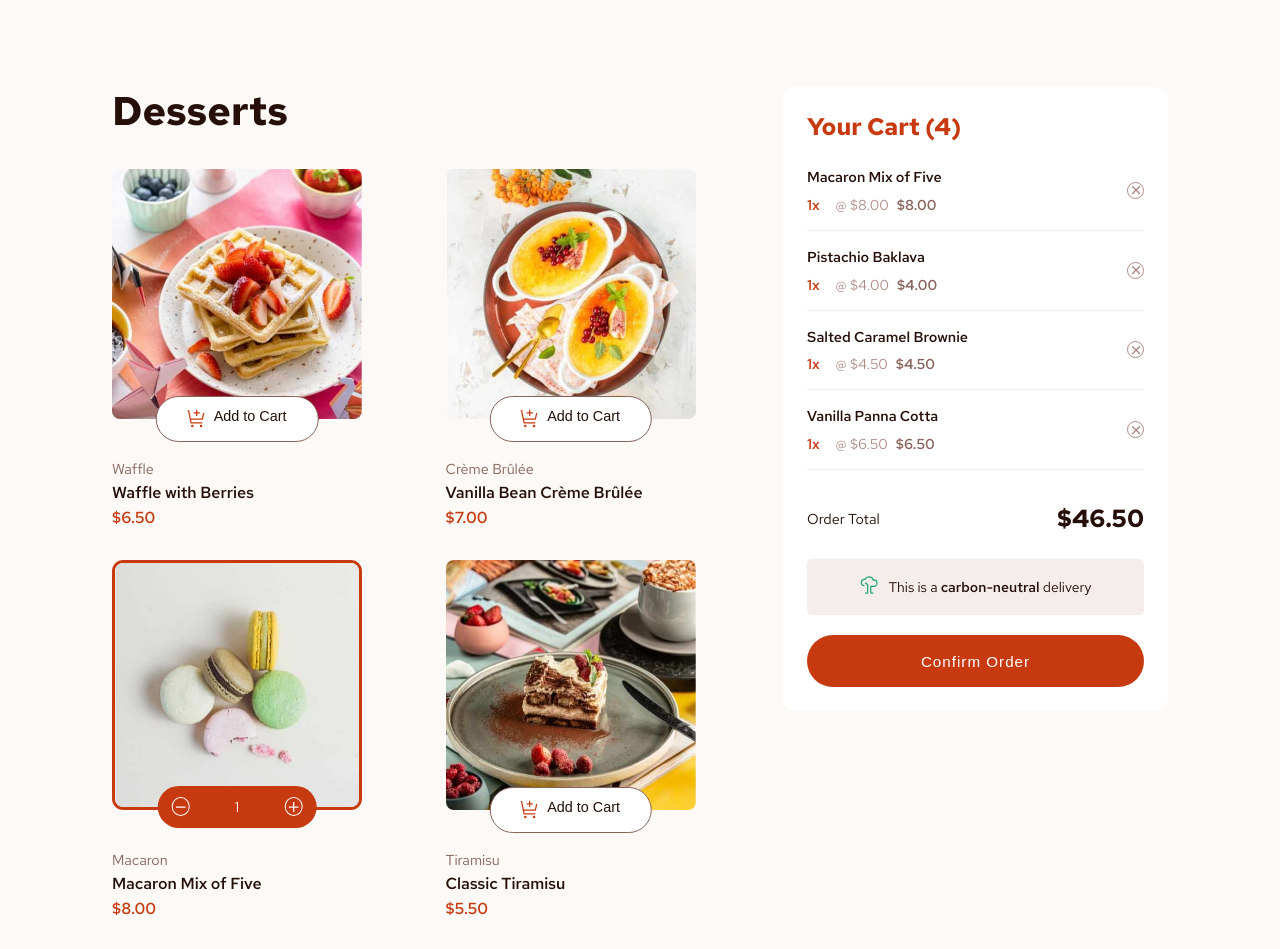
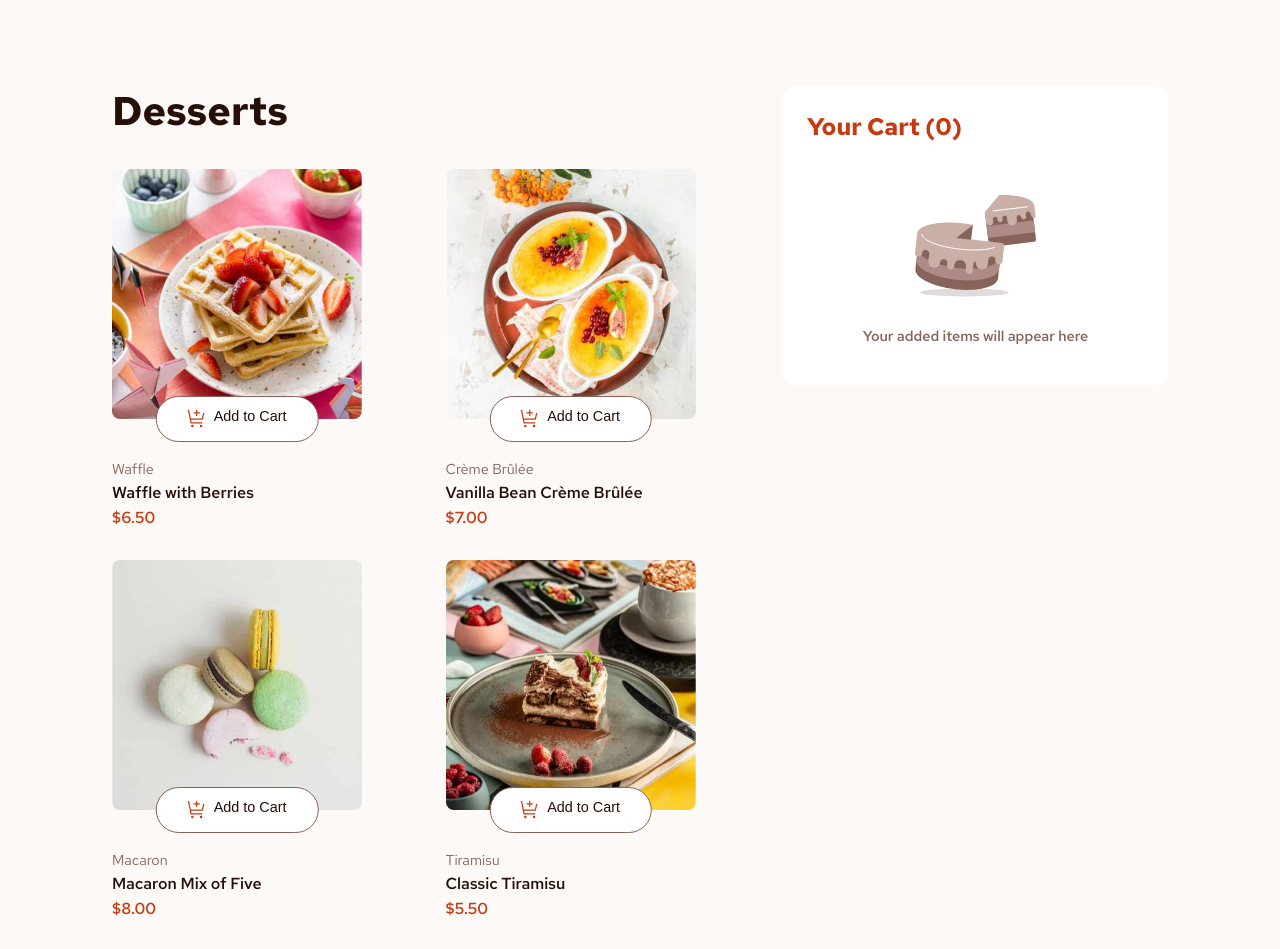
Before and after one commit to Ah-Ibrahim/Desserts-list-with-cart, a React (Vite) app: page / in a window 1280 px wide. Shown: the top 949 px of the page. Built offline with nearby package versions, Linux system fonts and the light colour scheme.

Commit message:
Implemented increasing and decreasing quantity logic

```diff
--- a/src/App.jsx
+++ b/src/App.jsx
@@ -17,8 +17,7 @@ function App() {
 					thumbnail: item.image.thumbnail.replace('./assets', ''),
 					tablet: item.image.tablet.replace('./assets', ''),
 				},
-				// TODO: Remove Random Generation
-				quantity: Math.random() > 0.5 ? 1 : 0,
+				quantity: 0,
 			};
 		})
 	);
--- a/src/components/Cart.jsx
+++ b/src/components/Cart.jsx
@@ -4,8 +4,22 @@ import EmptyCart from '../assets/images/illustration-empty-cart.svg';
 function Cart({ Desserts, setDesserts }) {
 	const selectedItems = Desserts.filter((item) => item.quantity > 0);
 	const totalQuantity = selectedItems.reduce((accumulator, item) => accumulator + item.quantity, 0);
+	const totalPrice = selectedItems.reduce(
+		(accumulator, item) => accumulator + Number.parseFloat((item.price.toFixed(2) * item.quantity).toFixed(2)),
+		0
+	);
 
-	console.log(selectedItems);
+	const handleClick = function (itemId) {
+		setDesserts(
+			Desserts.map((item) => {
+				if (item.id === itemId) {
+					item.quantity = 0;
+				}
+
+				return item;
+			})
+		);
+	};
 
 	const items = selectedItems.map((item) => {
 		return (
@@ -18,7 +32,11 @@ function Cart({ Desserts, setDesserts }) {
 						<div className="price price--total">${(item.price.toFixed(2) * item.quantity).toFixed(2)}</div>
 					</div>
 				</div>
-				<button className="btn btn--remove">
+				<button
+					className="btn btn--remove"
+					onClick={() => {
+						handleClick(item.id);
+					}}>
 					<svg xmlns="http://www.w3.org/2000/svg" width="10" height="10" fill="none" viewBox="0 0 10 10">
 						<path d="M8.375 9.375 5 6 1.625 9.375l-1-1L4 5 .625 1.625l1-1L5 4 8.375.625l1 1L6 5l3.375 3.375-1 1Z" />
 					</svg>
@@ -35,7 +53,7 @@ function Cart({ Desserts, setDesserts }) {
 					{items}
 					<div className="order">
 						<div className="order__text">Order Total</div>
-						<div className="order__price">$46.50</div>
+						<div className="order__price">${totalPrice.toFixed(2)}</div>
 					</div>
 					<div className="card">
 						<div className="card__icon">
--- a/src/components/DessertsCard.jsx
+++ b/src/components/DessertsCard.jsx
@@ -2,22 +2,25 @@ import './DessertsCard.css';
 import addToCartImg from '../assets/images/icon-add-to-cart.svg';
 
 function DessertsCardButton({ quantity, onClick, children }) {
+	const handleClickIncrement = () => onClick(true);
+	const handleClickDecrement = () => onClick(false);
+
 	if (!quantity) {
 		return (
-			<button className="btn btn--main" onClick={onClick}>
+			<button className="btn btn--main" onClick={handleClickIncrement}>
 				<img className="img" src={addToCartImg} /> {children}
 			</button>
 		);
 	} else {
 		return (
 			<div className="btns-container">
-				<button className="btn btn--icon" aria-label="Decrement Button">
+				<button className="btn btn--icon" aria-label="Decrement Button" onClick={handleClickDecrement}>
 					<svg xmlns="http://www.w3.org/2000/svg" width="10" height="2" fill="none" viewBox="0 0 10 2">
 						<path d="M0 .375h10v1.25H0V.375Z" />
 					</svg>
 				</button>
 				<div className="btns-container__quantity">{quantity}</div>
-				<button className="btn btn--icon" aria-label="Increment Button">
+				<button className="btn btn--icon" aria-label="Increment Button" onClick={handleClickIncrement}>
 					<svg xmlns="http://www.w3.org/2000/svg" width="10" height="10" fill="none" viewBox="0 0 10 10">
 						<path d="M10 4.375H5.625V0h-1.25v4.375H0v1.25h4.375V10h1.25V5.625H10v-1.25Z" />
 					</svg>
@@ -37,7 +40,7 @@ function DessertsCardButton({ quantity, onClick, children }) {
 // 	quantity: 0,
 // };
 
-function DessertsCard({ itemData, setDesserts }) {
+function DessertsCard({ itemData, Desserts, setDesserts }) {
 	// console.log(itemData);
 	const itemId = itemData?.id ?? 0;
 	const itemImgSrc = itemData?.image?.desktop ?? {};
@@ -46,7 +49,19 @@ function DessertsCard({ itemData, setDesserts }) {
 	const itemPrice = itemData?.price ?? 0;
 	const itemQuantity = itemData?.quantity ?? 0;
 
-	const handleClick = function () {};
+	const handleClick = function (increment) {
+		const change = increment ? 1 : -1;
+
+		setDesserts(
+			Desserts.map((item) => {
+				if (item.id === itemId) {
+					item.quantity = Math.max(0, item.quantity + change);
+				}
+
+				return item;
+			})
+		);
+	};
 
 	return (
 		<div className="item">
--- a/src/components/DessertsList.jsx
+++ b/src/components/DessertsList.jsx
@@ -3,7 +3,7 @@ import DessertsCard from './DessertsCard';
 
 function DessertsList({ Desserts, setDesserts }) {
 	const items = Desserts.map((item) => {
-		return <DessertsCard key={item.id} itemData={item} setDesserts={setDesserts} />;
+		return <DessertsCard key={item.id} itemData={item} Desserts={Desserts} setDesserts={setDesserts} />;
 	});
 
 	return (
```
